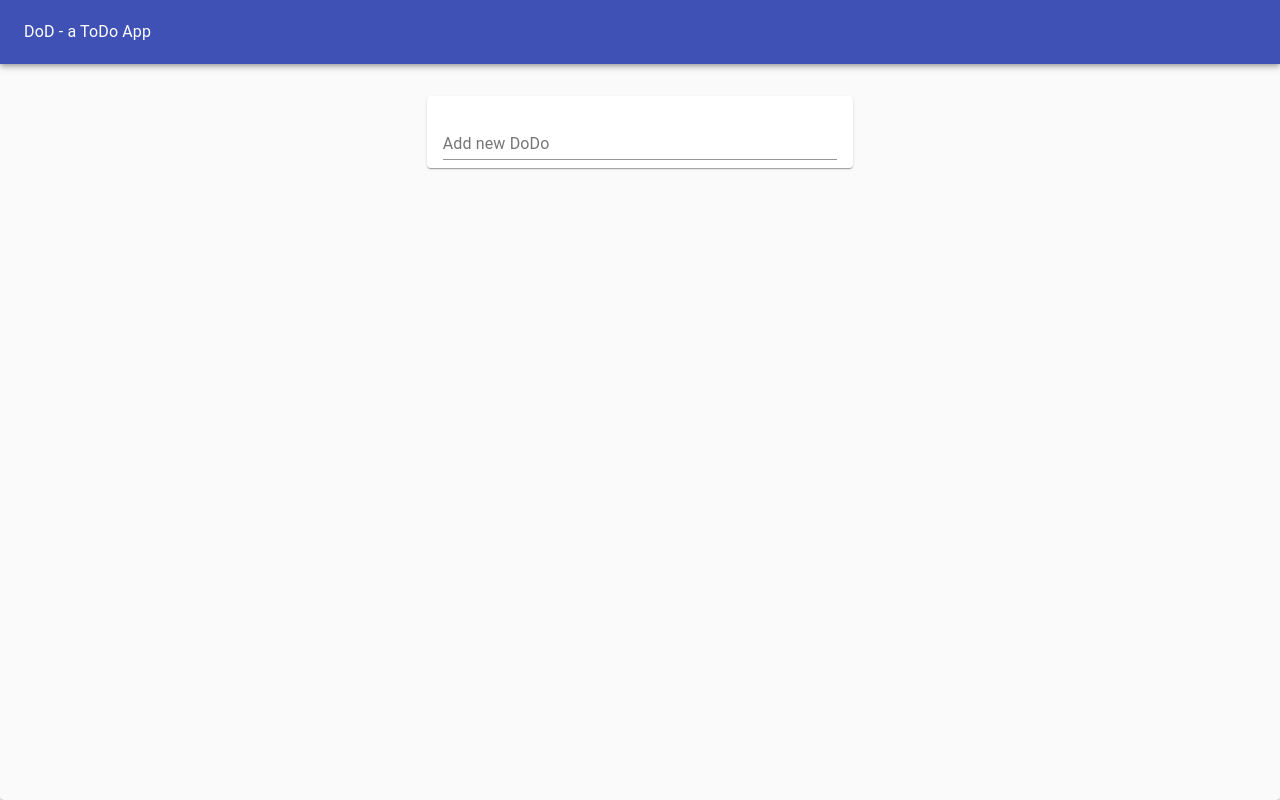
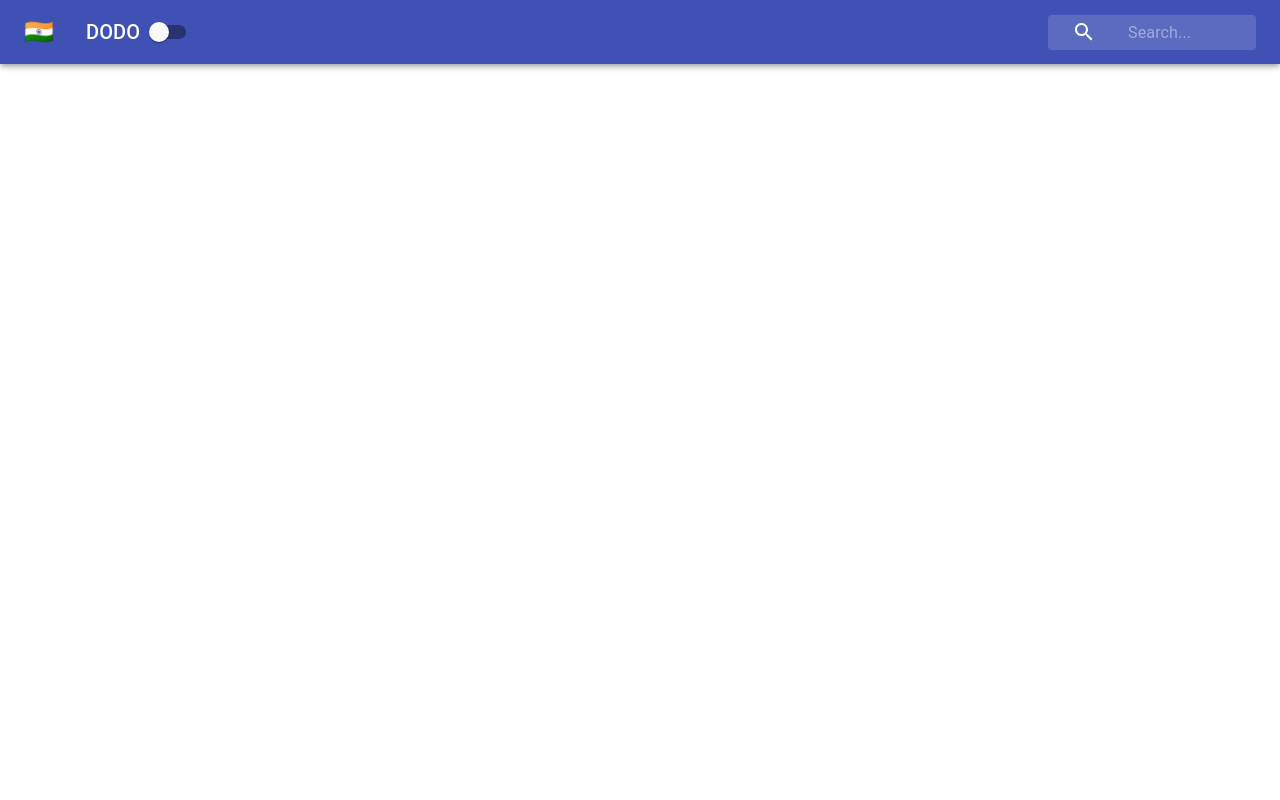
Before and after one commit to keviveks/dod, a React (Create React App) app: page / in a window 1280 px wide. Built offline with nearby package versions, Linux system fonts and the light colour scheme.

Commit message:
Stylings in NavBar

```diff
--- a/src/App.js
+++ b/src/App.js
@@ -1,9 +1,10 @@
 import React from 'react';
-import DoDoApp from './DoDoApp';
+// import DoDoApp from './DoDoApp';
+import Navbar from './Navbar';
 
 function App() {
   return (
-    <DoDoApp />
+    <Navbar />
   );
 }
 
--- /dev/null
+++ b/src/Navbar.js
@@ -0,0 +1,45 @@
+import React, { Component } from 'react';
+import AppBar from '@material-ui/core/AppBar';
+import Toolbar from '@material-ui/core/Toolbar';
+import Typography from '@material-ui/core/Typography';
+import IconButton from '@material-ui/core/IconButton';
+import InputBase from '@material-ui/core/InputBase';
+import Switch from '@material-ui/core/Switch';
+import SearchIcon from '@material-ui/icons/Search';
+import { withStyles } from '@material-ui/core/styles';
+import styles from './styles/NavbarStyles';
+
+
+
+class Navbar extends Component {
+  render() {
+    const { classes } = this.props;
+    return (
+      <div className={classes.root}>
+        <AppBar>
+          <Toolbar>
+            <IconButton className={classes.menuButton} color="inherit">
+              <span>🇮🇳</span>
+            </IconButton>
+            <Typography className={classes.title} variant="h6" color="inherit">
+              DODO
+            </Typography>
+            <Switch />
+            <div className={classes.grow} />
+            <div className={classes.search}>
+              <div className={classes.searchIcon}>
+                <SearchIcon />
+              </div>
+              <InputBase placeholder="Search..." classes={{
+                root: classes.inputRoot,
+                input: classes.inputInput,
+              }} />
+            </div>
+          </Toolbar>
+        </AppBar>
+      </div>
+    );
+  }
+}
+
+export default withStyles(styles)(Navbar);
--- /dev/null
+++ b/src/styles/NavbarStyles.js
@@ -0,0 +1,62 @@
+import { fade } from '@material-ui/core/styles/colorManipulator'
+const styles = theme => ({
+  root: {
+    width: "100%",
+    marginBottom: 0,
+  },
+  grow: {
+    flexGrow: 1,
+  },
+  menuButton: {
+    marginLeft: -12,
+    marginRight: 20,
+  },
+  title: {
+    display: "none",
+    [theme.breakpoints.up("sm")]: {
+      display: "block"
+    },
+  },
+  search: {
+    position: "relative",
+    borderRadius: theme.shape.borderRadius,
+    backgroundColor: fade(theme.palette.common.white, 0.15),
+    "&:hover": {
+      backgroundColor: fade(theme.palette.common.white, 0.25),
+    },
+    marginLeft: 0,
+    width: "100%",
+    [theme.breakpoints.up("sm")]: {
+      marginLeft: theme.spacing(),
+      width: "auto",
+    },
+  },
+  searchIcon: {
+    width: theme.spacing(9),
+    height: "100%",
+    position: "absolute",
+    display: "flex",
+    alignItems: "center",
+    justifyContent: "center",
+  },
+  inputRoot: {
+    color: "inherit",
+    width: "100%",
+  },
+  inputInput: {
+    paddingTop: theme.spacing(),
+    paddingRight: theme.spacing(),
+    paddingBottom: theme.spacing(),
+    paddingLeft: theme.spacing(10),
+    transition: theme.transitions.create("width"),
+    width: "100%",
+    [theme.breakpoints.up("sm")]: {
+      width: 120,
+      "&:focus": {
+        width: 200
+      }
+    }
+  }
+});
+
+export default styles;
```
